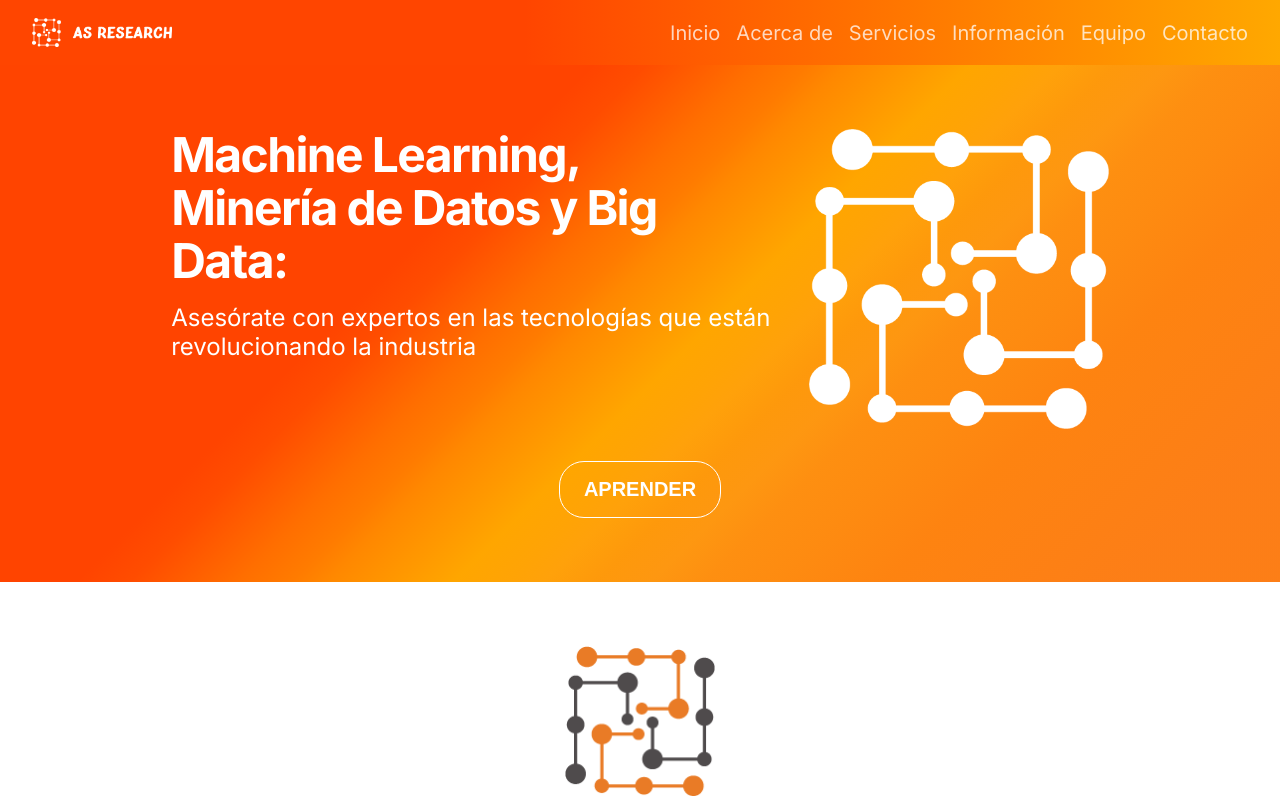
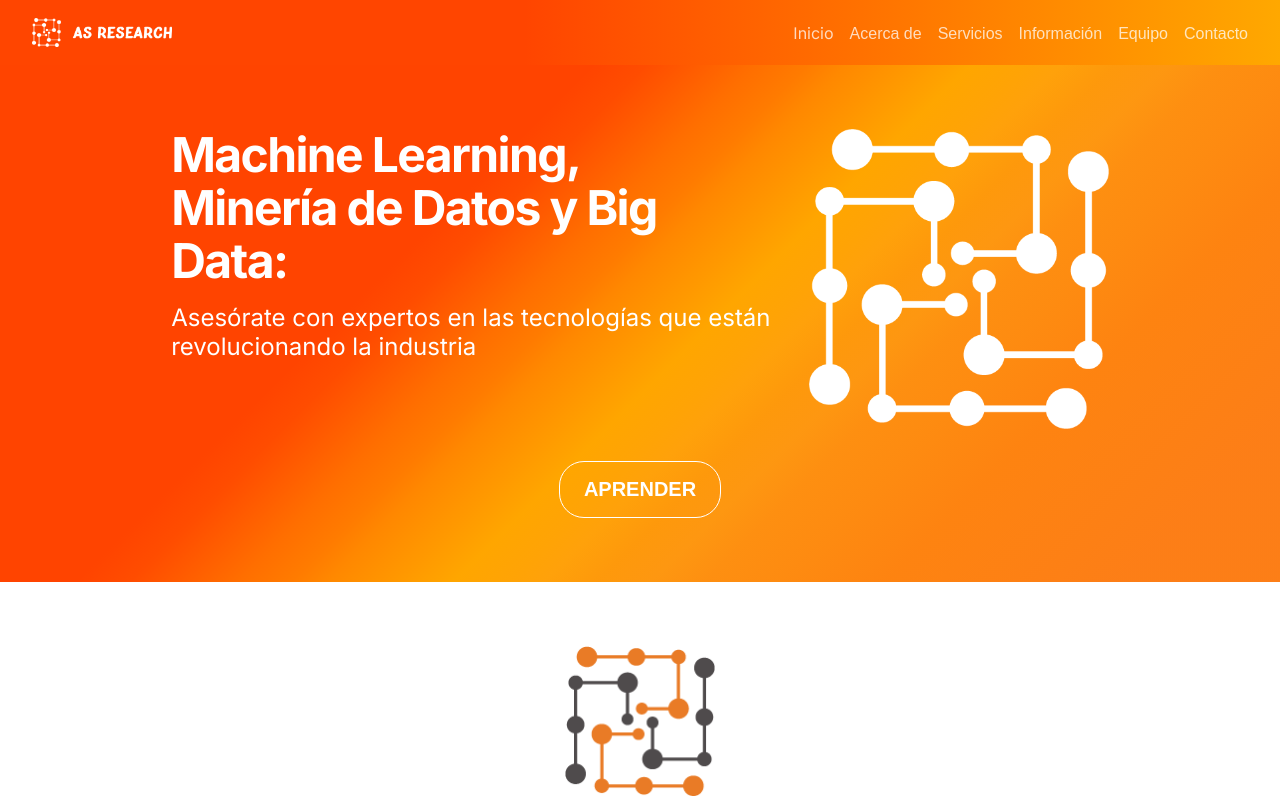
Before and after one commit to santy81855/ASResearch, a Next.js app: page / in a window 1280 px wide. Built offline with nearby package versions, Linux system fonts and the light colour scheme.

Commit message:
agregar funcionalidad de scroll

```diff
--- a/src/app/page.js
+++ b/src/app/page.js
@@ -28,7 +28,7 @@ export default function Home() {
                 </div>
                 <button className={styles.actionButton}>APRENDER</button>
             </section>
-            <section className={styles.aboutSection}>
+            <section className={styles.aboutSection} id="about">
                 <div className={styles.aboutImageContainer}>
                     <Image
                         src="/images/home/logo150c.png"
@@ -48,7 +48,7 @@ export default function Home() {
                     sed diam nonummy.
                 </p>
             </section>
-            <section className={styles.servicesSection}>
+            <section className={styles.servicesSection} id="services">
                 <p className={styles.servicesTitle}>- SERVICIOS -</p>
                 <p className={styles.servicesText}>¿Con qué trabajamos?</p>
                 <div className={styles.cardContainer}>
@@ -81,7 +81,10 @@ export default function Home() {
                     </div>
                 </div>
             </section>
-            <section className={`${styles.infoSection} ${styles.grey}`}>
+            <section
+                className={`${styles.infoSection} ${styles.grey}`}
+                id="info"
+            >
                 <div className={styles.rowContainer}>
                     <div className={styles.infoImageContainer}>
                         <Image
@@ -159,7 +162,7 @@ export default function Home() {
                     </div>
                 </div>
             </section>
-            <section className={styles.actionSection}>
+            <section className={styles.actionSection} id="action">
                 <div className={styles.actionContainer}>
                     <p className={styles.title}>
                         ¿Te interesa lo que has visto?
@@ -221,7 +224,7 @@ export default function Home() {
                     </div>
                 </div>
             </section>
-            <section className={styles.contactSection}>
+            <section className={styles.contactSection} id="contact">
                 <div className={styles.contactCard}>
                     <p className={styles.title}>Envía un mensaje</p>
                     <p className={styles.text}>
@@ -263,6 +266,32 @@ export default function Home() {
                     </div>
                 </div>
             </section>
+            <section className={styles.contactInfoSection} id="contactInfo">
+                <p className={styles.title}>Contáctanos</p>
+                <p className={styles.text}>
+                    ¿Tienes dudas o quieres saber más? No dudes en contactarnos
+                </p>
+                <p className={styles.contactInfo}>
+                    <i className={`fas fa-map-marker-alt ${styles.icon}`}></i>
+                    <p>Dirección: Calle No.1 Oficina 333 Medellín.</p>
+                </p>
+                <p className={styles.contactInfo}>
+                    <i className={`fas fa-mobile-alt ${styles.icon}`}></i>
+                    <p>Teléfono: 333 333 333</p>
+                </p>
+                <p className={styles.contactInfo}>
+                    <i className={`fas fa-envelope ${styles.icon}`}></i>
+                    <p>email@gmail.com</p>
+                </p>
+            </section>
+            <footer className={styles.footer}>
+                <p className={styles.text}>© 2023 AS Research</p>
+                <div className={styles.socialContainer}>
+                    <i className={`fab fa-facebook-f ${styles.icon}`}></i>
+                    <i className={`fab fa-instagram ${styles.icon}`}></i>
+                    <i className={`fab fa-twitter ${styles.icon}`}></i>
+                </div>
+            </footer>
         </main>
     );
 }
--- a/src/app/page.module.css
+++ b/src/app/page.module.css
@@ -583,6 +583,70 @@ background: rgb(255, 69, 0);
     color: white;
 }
 
+.contactInfoSection {
+    display: flex;
+    flex-direction: column;
+    justify-content: center;
+    align-items: center;
+    gap: var(--gap-large);
+    padding-block: var(--padding-block-large);
+    padding-inline: var(--padding-inline-large);
+    max-width: var(--max-width);
+}
+
+.contactInfoSection .title {
+    font-size: var(--font-size-x2large);
+    font-weight: 600;
+    text-align: left;
+    color: rgb(255, 69, 0);
+    width: 100%;
+}
+
+.contactInfoSection .text {
+    font-size: var(--font-size-large);
+    text-align: left;
+    width: 100%;
+}
+
+.contactInfoSection .contactInfo {
+    display: flex;
+    justify-content: flex-start;
+    align-items: center;
+    gap: var(--gap-small);
+    width: 100%;
+}
+
+.contactInfoSection .contactInfo p {
+    font-size: var(--font-size-large);
+    font-weight: 500;
+}
+
+.contactInfoSection .contactInfo i {
+    font-size: var(--font-size-large);
+    color: rgb(255, 69, 0);
+    margin-inline-end: var(--gap-small);
+}
+
+.footer {
+    display: flex;
+    flex-direction: column;
+    justify-content: center;
+    align-items: center;
+    gap: var(--gap-large);
+    padding-block: var(--padding-block-large);
+    padding-inline: var(--padding-inline-large);
+    width: 100%;
+    background-color: rgb(70, 70, 70);
+}
+
+.footer .socialContainer {
+    display: flex;
+    flex-direction: row;
+    justify-content: center;
+    align-items: center;
+    gap: var(--gap-large);
+}
+
 @media (max-width: 730px) {
     .heroImageContainer {
         display: none;
--- a/src/components/Nav.js
+++ b/src/components/Nav.js
@@ -27,6 +27,15 @@ const Nav = () => {
             navBar.classList.add(styles.loseGradient);
         }
     };
+
+    const scrollIntoView = (id) => {
+        const element = document.getElementById(id);
+        element.scrollIntoView({
+            behavior: "smooth",
+            block: "start",
+            inline: "nearest",
+        });
+    };
     return (
         <nav className={styles.navContainer}>
             <section className={styles.navLogoContainer}>
@@ -43,19 +52,49 @@ const Nav = () => {
                     <a href="/">Inicio</a>
                 </li>
                 <li>
-                    <a href="/">Acerca de</a>
+                    <button
+                        onClick={() => {
+                            scrollIntoView("about");
+                        }}
+                    >
+                        Acerca de
+                    </button>
                 </li>
                 <li>
-                    <a href="/">Servicios</a>
+                    <button
+                        onClick={() => {
+                            scrollIntoView("services");
+                        }}
+                    >
+                        Servicios
+                    </button>
                 </li>
                 <li>
-                    <a href="/">Información</a>
+                    <button
+                        onClick={() => {
+                            scrollIntoView("info");
+                        }}
+                    >
+                        Información
+                    </button>
                 </li>
                 <li>
-                    <a href="/">Equipo</a>
+                    <button
+                        onClick={() => {
+                            scrollIntoView("action");
+                        }}
+                    >
+                        Equipo
+                    </button>
                 </li>
                 <li>
-                    <a href="/">Contacto</a>
+                    <button
+                        onClick={() => {
+                            scrollIntoView("contact");
+                        }}
+                    >
+                        Contacto
+                    </button>
                 </li>
             </ul>
             <section
@@ -70,19 +109,49 @@ const Nav = () => {
                         <a href="/">Inicio</a>
                     </li>
                     <li>
-                        <a href="/">Acerca de</a>
+                        <button
+                            onClick={() => {
+                                scrollIntoView("about");
+                            }}
+                        >
+                            Acerca de
+                        </button>
                     </li>
                     <li>
-                        <a href="/">Servicios</a>
+                        <button
+                            onClick={() => {
+                                scrollIntoView("services");
+                            }}
+                        >
+                            Servicios
+                        </button>
                     </li>
                     <li>
-                        <a href="/">Información</a>
+                        <button
+                            onClick={() => {
+                                scrollIntoView("info");
+                            }}
+                        >
+                            Información
+                        </button>
                     </li>
                     <li>
-                        <a href="/">Equipo</a>
+                        <button
+                            onClick={() => {
+                                scrollIntoView("action");
+                            }}
+                        >
+                            Equipo
+                        </button>
                     </li>
                     <li>
-                        <a href="/">Contacto</a>
+                        <button
+                            onClick={() => {
+                                scrollIntoView("contact");
+                            }}
+                        >
+                            Contacto
+                        </button>
                     </li>
                 </ul>
             </section>
--- a/src/styles/Nav.module.css
+++ b/src/styles/Nav.module.css
@@ -36,9 +36,13 @@
     list-style-type: none;
 }
 
-.listContainer li {
+.listContainer li button,
+.listContainer li a {
+    background-color: transparent;
+    border: none;
     color: rgba(255, 255, 255, 0.75);
-    font-size: var(--font-size-large);
+    font-size: var(--font-size-medium);
+    cursor: pointer;
 }
 
 .hamburgerMenuIcon {
@@ -73,9 +77,13 @@
     list-style-type: none;
 }
 
-.dropDownListContainer li {
+.dropDownListContainer li button,
+.dropDownListContainer li a {
+    background-color: transparent;
+    border: none;
     color: rgba(255, 255, 255, 0.75);
-    font-size: var(--font-size-large);
+    font-size: var(--font-size-medium);
+    cursor: pointer;
 }
 
 .dropDownContainerActive {
@@ -110,7 +118,7 @@
     }
 }
 
-@media (max-width: 620px) {
+@media (max-width: 670px) {
     .listContainer {
         display: none;
     }
```
